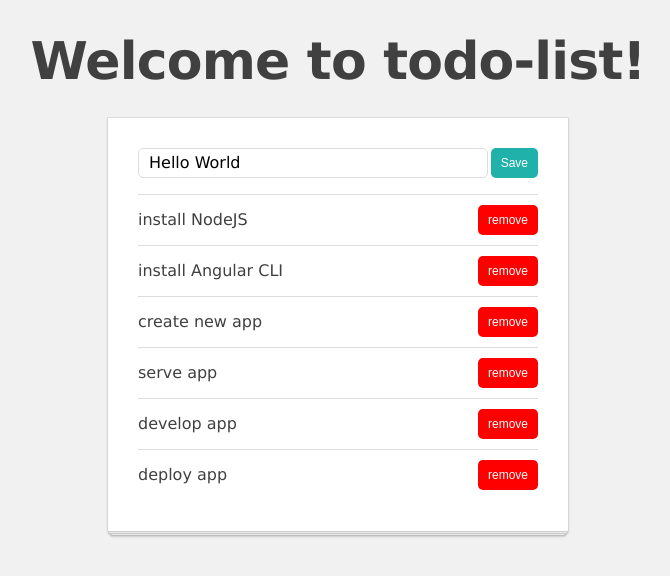
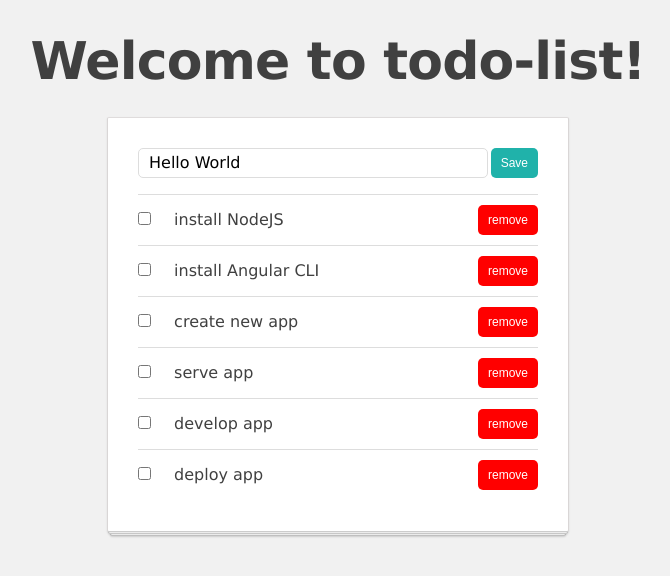
Before and after one commit to LizaBrooks/ng-girls, an Angular app: page / in a window 1280 px wide. Shown: the top 576 px of the page, without its empty margins (302-972 px from the left). Built offline with nearby package versions, Linux system fonts and the light colour scheme.

Commit message:
Feat: add EventEmitter for change statuses of the items

```diff
--- a/src/app/list-manager/list-manager.component.html
+++ b/src/app/list-manager/list-manager.component.html
@@ -4,7 +4,8 @@
   <ul>
     <li *ngFor="let todoItem of todoList">
       <todo-todo-item [item]="todoItem"
-                      (remove)="removeItem($event)"></todo-todo-item>
+                      (remove)="removeItem($event)"
+                      (update)="updateItem($event.item, $event.changes)"></todo-todo-item>
     </li>
   </ul>
 </div>
--- a/src/app/list-manager/list-manager.component.ts
+++ b/src/app/list-manager/list-manager.component.ts
@@ -12,7 +12,6 @@
 
   constructor(private todoListService: TodoListService) {
   }
-
   ngOnInit() {
     this.todoList = this.todoListService.getTodoList();
   }
@@ -25,4 +24,8 @@
     this.todoListService.deleteItem(item);
   }
 
+  updateItem(item, changes) {
+    this.todoListService.updateItem(item, changes);
+  }
+
 }
--- a/src/app/todo-item/todo-item.component.html
+++ b/src/app/todo-item/todo-item.component.html
@@ -1,5 +1,13 @@
 <div class="todo-item">
-  {{ item.title }}
+  <div>
+    <input type="checkbox"
+           class="todo-checkbox"
+           (click)="completeItem()"
+           [checked]="item.completed"/>
+    <span class="todo-title" [ngClass]="{'todo-complete': item.completed}">
+      {{ item.title }}
+    </span>
+  </div>
 
   <button class="btn btn-red" (click)="removeItem()">
     remove
--- a/src/app/todo-item/todo-item.component.scss
+++ b/src/app/todo-item/todo-item.component.scss
@@ -16,3 +16,7 @@
   flex-grow: 1;
   padding-left: 11px;
 }
+
+.todo-complete {
+  text-decoration: line-through;
+}
--- a/src/app/todo-item/todo-item.component.ts
+++ b/src/app/todo-item/todo-item.component.ts
@@ -9,6 +9,8 @@
 export class TodoItemComponent implements OnInit {
   @Input() item: TodoItem;
   @Output() remove: EventEmitter<TodoItem> = new EventEmitter();
+  @Output() update: EventEmitter<any> = new EventEmitter();
+
 
 
 
@@ -21,4 +23,11 @@
     this.remove.emit(this.item);
   }
 
+  completeItem() {
+    this.update.emit({
+      item: this.item,
+      changes: {completed: !this.item.completed}
+    });
+  }
+
 }
```
